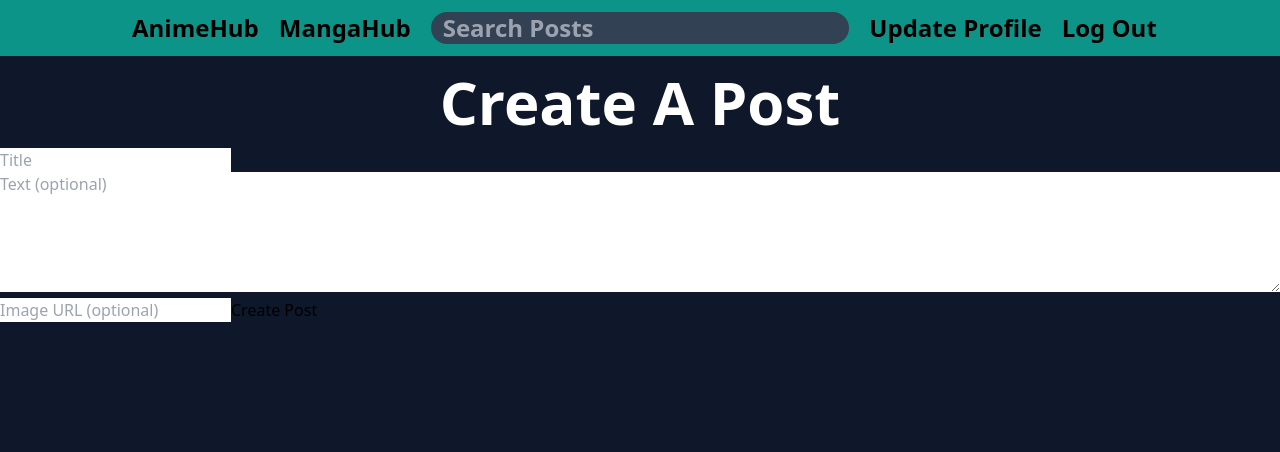
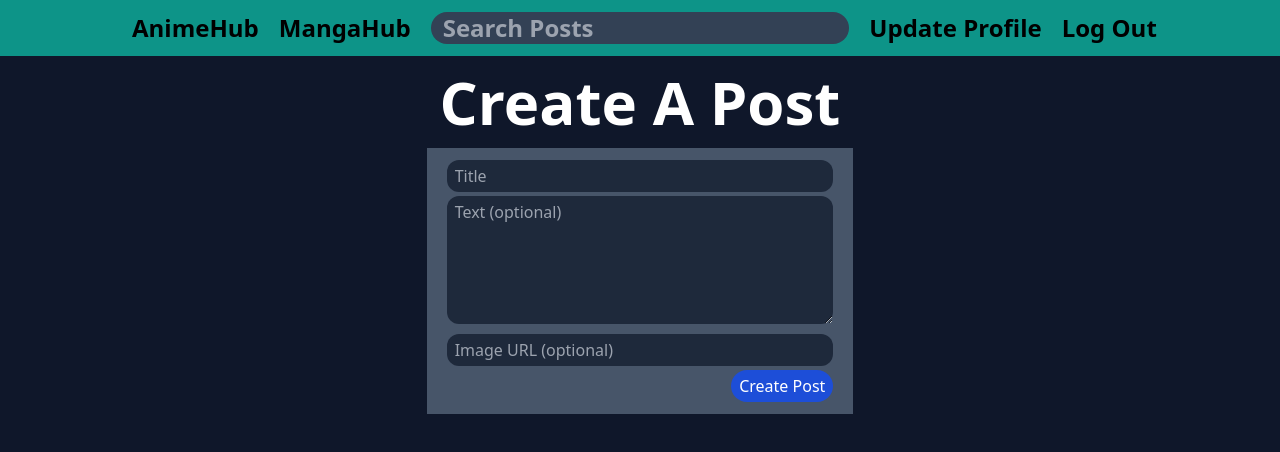
Before and after one commit to dive0/AandM-Discussion-Hub, a React (Vite) app: page /create-post in a window 1280 px wide. Shown: the top 452 px of the page. Built offline with nearby package versions, Linux system fonts and the light colour scheme; no server answers; sample sign-in values are in the browser's storage.

Commit message:
Style create post page

```diff
--- a/src/Pages/CreatePost.jsx
+++ b/src/Pages/CreatePost.jsx
@@ -53,12 +53,13 @@ const CreatePost = (props) => {
   };
 
   return (
-    <>
+    <div className="grid grid-cols-3">
+      <div className="col-start-2">
         <h1 className="text-center text-6xl font-semibold text-white my-4">
           Create A Post
         </h1>
         {error && alert(error)}
-      <form onSubmit={handleSubmit}>
+        <form onSubmit={handleSubmit} className="bg-slate-600 py-3 px-5 space-y-1 text-white">
           <input
             type="text"
             id="title"
@@ -66,14 +67,15 @@ const CreatePost = (props) => {
             ref={titleRef}
             placeholder="Title"
             required
+            className="inputField"
           />
           <textarea
             name="postTextContent"
             id="postTextContent"
             rows="5"
-          className="w-full"
             placeholder="Text (optional)"
             ref={postTextContentRef}
+            className="inputField"
           />
           <input
             type="url"
@@ -81,12 +83,14 @@ const CreatePost = (props) => {
             name="imageURL"
             ref={imageURLRef}
             placeholder="Image URL (optional)"
+            className="inputField"
           />
-        <button disabled={loading} type="submit">
+          <button disabled={loading} type="submit" className="inputFieldButton">
             Create Post
           </button>
         </form>
-    </>
+      </div>
+    </div>
   );
 };
 
--- a/src/Pages/PostDetail.jsx
+++ b/src/Pages/PostDetail.jsx
@@ -112,7 +112,7 @@ const PostDetail = () => {
                   handleUpVote();
                   e.stopPropagation();
                 }}
-                className="hover:cursor-pointer hover:scale-110 hover:bg-slate-700 transition p-1 rounded-full"
+                className="icon"
               />
               <span>{currentPost.upVote}</span>
             </p>
@@ -120,12 +120,12 @@ const PostDetail = () => {
               <div className="flex space-x-3">
                 <BsFillTrashFill
                   size={30}
-                  className="hover:cursor-pointer hover:scale-110 hover:bg-slate-700 transition p-1 rounded-full"
+                  className="icon"
                   onClick={handleDelete}
                 />
                 <BsPencilFill
                   size={30}
-                  className="hover:cursor-pointer hover:scale-110 hover:bg-slate-700 transition p-1 rounded-full"
+                  className="icon"
                 />
               </div>
             )}
@@ -140,13 +140,13 @@ const PostDetail = () => {
                 rows="5"
                 ref={commentRef}
                 placeholder="What are your thoughts?"
-                className="w-full rounded-xl py-1 px-2  bg-slate-800 hover:bg-slate-900 focus:bg-slate-900"
+                className="inputField"
                 required
               />
               <button
                 disabled={loading}
                 type="submit"
-                className="ml-auto bg-blue-700 block rounded-full py-1 px-2 hover:bg-blue-900 transition mb-4">
+                className="inputFieldButton">
                 Comment
               </button>
             </form>
--- a/src/index.css
+++ b/src/index.css
@@ -81,4 +81,16 @@
   .postContainer select {
     @apply bg-slate-800 rounded-lg text-center;
   }
+
+  .inputField {
+    @apply w-full rounded-xl py-1 px-2 bg-slate-800 hover:bg-slate-900 focus:bg-slate-900;
+  }
+
+  .inputFieldButton {
+    @apply ml-auto bg-blue-700 block rounded-full py-1 px-2 hover:bg-blue-900 transition mb-4;
+  }
+
+  .icon {
+    @apply hover:cursor-pointer hover:scale-110 hover:bg-slate-700 transition p-1 rounded-full;
+  }
 }
```
Lines whose indentation alone changed are shown as unchanged.
